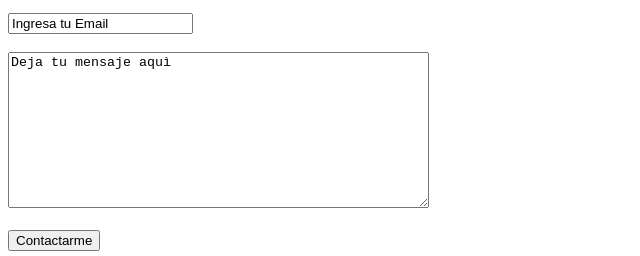
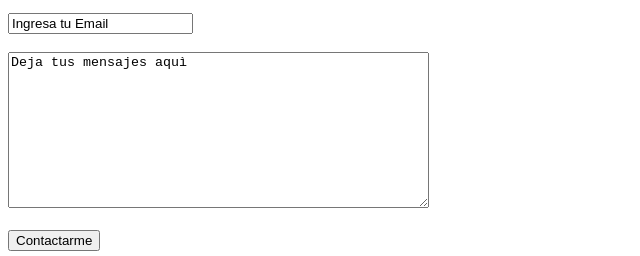
Before and after one commit to jalonba/html-intro, a plain HTML site: page index.html in a window 1280 px wide. Shown: the part 731-987 px from the top of the page, 0-640 px from the left. Drawn offline with Linux system fonts and the light colour scheme.

Commit message:
Pimera corecciòn

```diff
--- a/index.html
+++ b/index.html
@@ -80,7 +80,7 @@
         <br />
         <br />
         <textarea name="textarea" rows="10" cols="50">
-Deja tu mensaje aquì</textarea
+Deja tus mensajes aquì</textarea
         >
         <br />
         <br />
```
